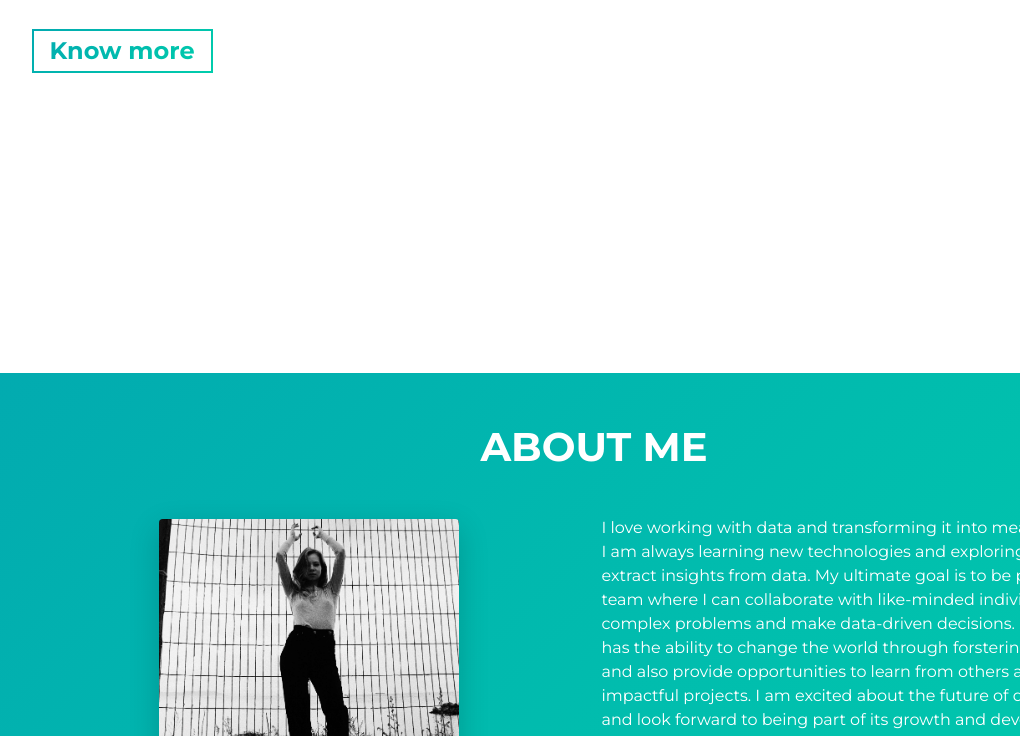
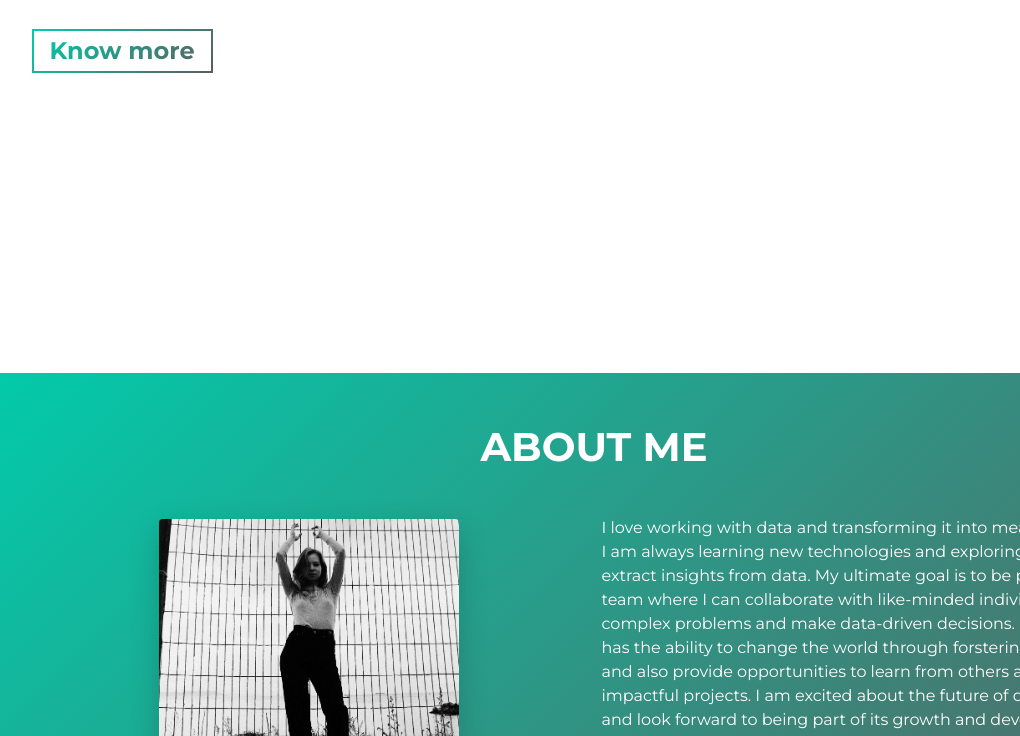
Before and after one commit to vmose/portfolio, a website built with Parcel: page src/index.html in a window 1280 px wide. Shown: the part 427-1163 px from the top of the page, without its empty margins (46-1066 px from the left). Built offline with nearby package versions, Linux system fonts and the light colour scheme.

Commit message:
Update _variables.scss

```diff
--- a/src/sass/abstracts/_variables.scss
+++ b/src/sass/abstracts/_variables.scss
@@ -1,6 +1,6 @@
 // COLORS
-$primary-color: #02aab0;
-$secondary-color: #00cdac;
+$primary-color: #00cdac;
+$secondary-color: #5D5D5D;
 
 $white-color: #fff;
 
```
